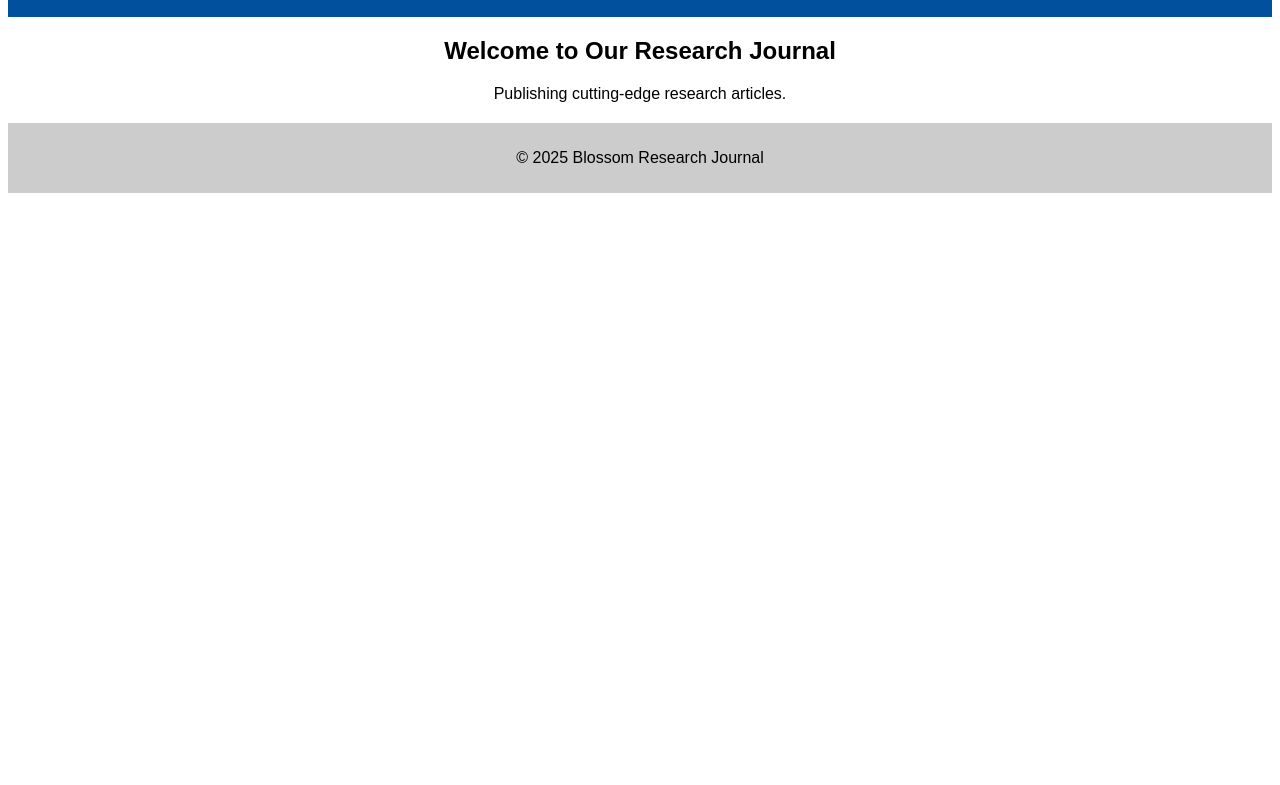
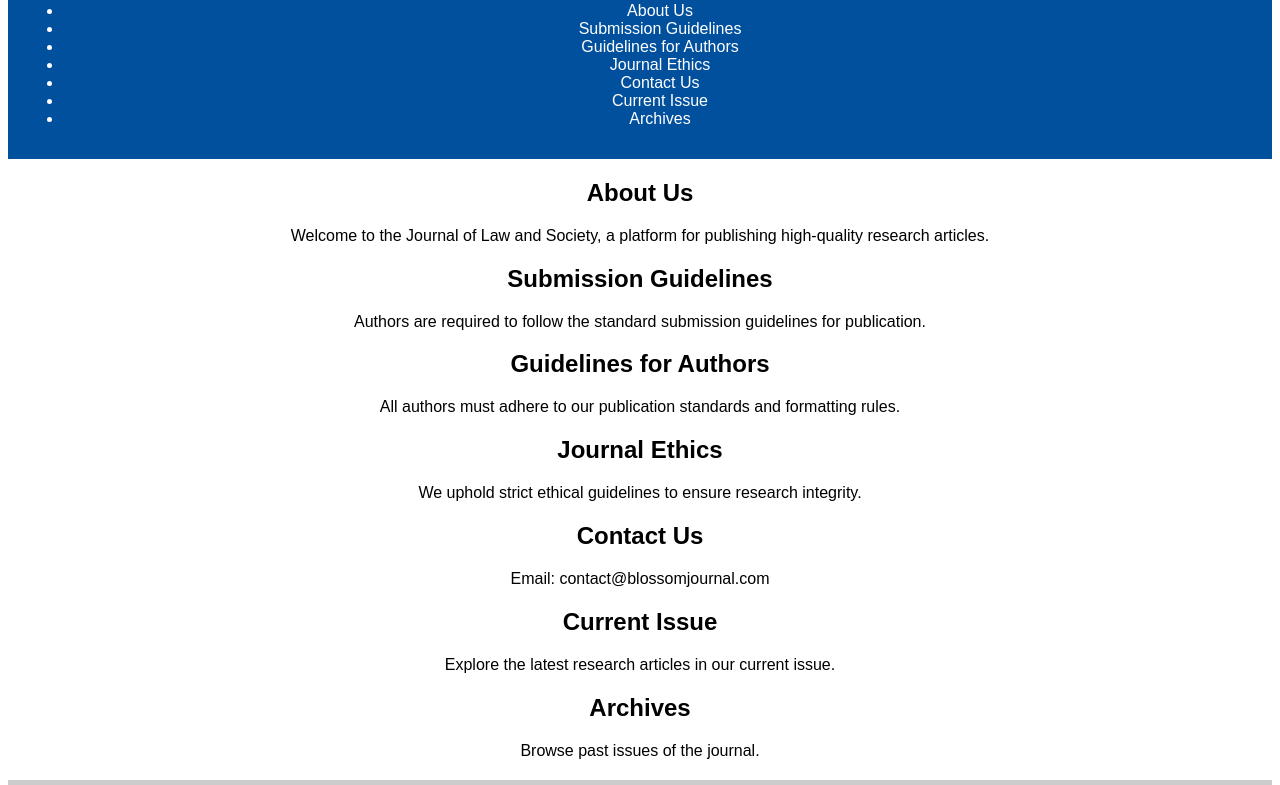
Before and after one commit to natresearch2020/research_journal, a plain HTML site: page index.html in a window 1280 px wide. Shown: the part 119-904 px from the top of the page. Before the commit the page ends 800 px from the top, so only its background shows below. Drawn offline with Linux system fonts and the light colour scheme; files that its build step writes are made by us from their sources.

Commit message:
Update index.html

```diff
--- a/index.html
+++ b/index.html
@@ -3,25 +3,70 @@
 <head>
     <meta charset="UTF-8">
     <meta name="viewport" content="width=device-width, initial-scale=1.0">
-    <title>Research Journal</title>
+    <title>Journal of Law and Societyl</title>
     <link rel="stylesheet" href="style.css">
 </head>
 <body>
+
+    <!-- Header -->
     <header>
-        <h1>Journal of Law and Societyl</h1>
+        <div class="logo">
+            <img src="logo.png" alt="Journal Logo">
+            <h1>Journal of Law and Society</h1>
+        </div>
         <nav>
-            <a href="index.html">Home</a>
-            <a href="articles.html">Articles</a>
-            <a href="submit.html">Submit</a>
-            <a href="contact.html">Contact</a>
+            <ul>
+                <li><a href="#about">About Us</a></li>
+                <li><a href="#submission">Submission Guidelines</a></li>
+                <li><a href="#authors">Guidelines for Authors</a></li>
+                <li><a href="#ethics">Journal Ethics</a></li>
+                <li><a href="#contact">Contact Us</a></li>
+                <li><a href="#current">Current Issue</a></li>
+                <li><a href="#archives">Archives</a></li>
+            </ul>
         </nav>
     </header>
-    <main>
-        <h2>Welcome to Our Research Journal</h2>
-        <p>Publishing cutting-edge research articles.</p>
-    </main>
+
+    <!-- Sections -->
+    <section id="about">
+        <h2>About Us</h2>
+        <p>Welcome to the Journal of Law and Society, a platform for publishing high-quality research articles.</p>
+    </section>
+
+    <section id="submission">
+        <h2>Submission Guidelines</h2>
+        <p>Authors are required to follow the standard submission guidelines for publication.</p>
+    </section>
+
+    <section id="authors">
+        <h2>Guidelines for Authors</h2>
+        <p>All authors must adhere to our publication standards and formatting rules.</p>
+    </section>
+
+    <section id="ethics">
+        <h2>Journal Ethics</h2>
+        <p>We uphold strict ethical guidelines to ensure research integrity.</p>
+    </section>
+
+    <section id="contact">
+        <h2>Contact Us</h2>
+        <p>Email: contact@blossomjournal.com</p>
+    </section>
+
+    <section id="current">
+        <h2>Current Issue</h2>
+        <p>Explore the latest research articles in our current issue.</p>
+    </section>
+
+    <section id="archives">
+        <h2>Archives</h2>
+        <p>Browse past issues of the journal.</p>
+    </section>
+
+    <!-- Footer -->
     <footer>
-        <p>© 2025 Blossom Research Journal</p>
+        <p>© 2025 Blossom Research Journal. All rights reserved.</p>
     </footer>
+
 </body>
 </html>
```
